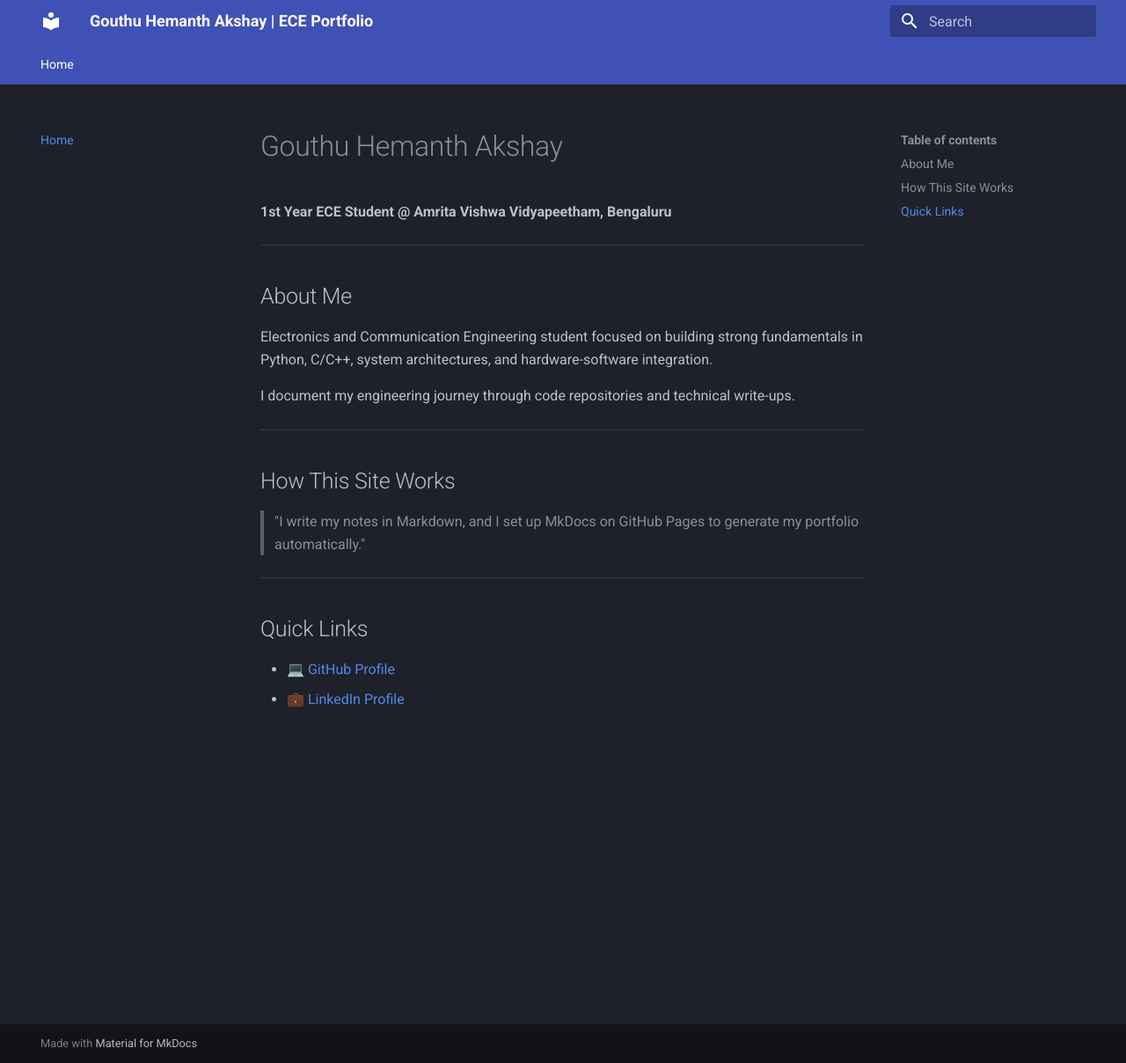
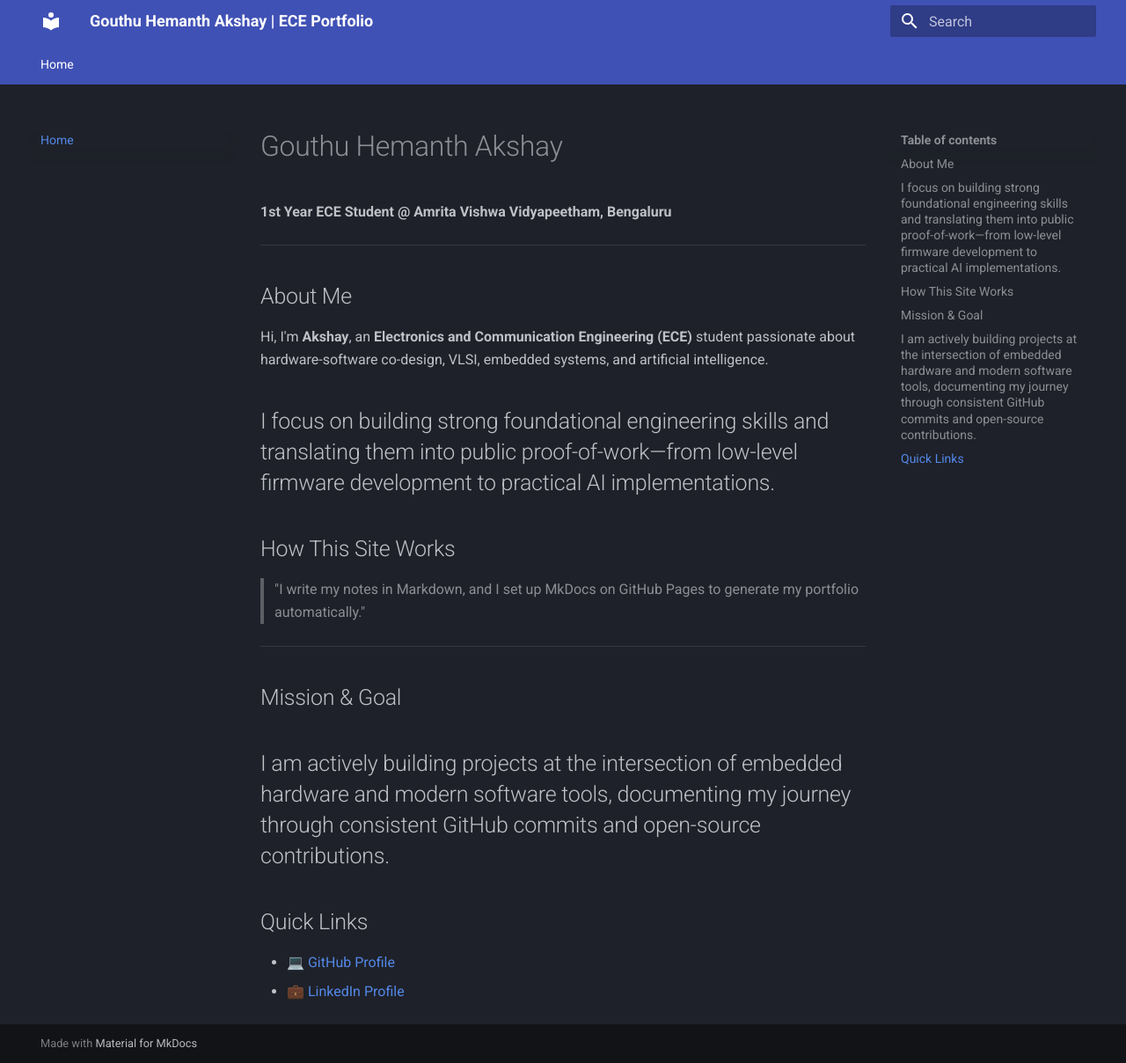
Before and after one commit to GHemanthAkshay/GHemanthAkshay.github.io, an MkDocs documentation site: the page built from docs/index.md, in a window 1280 px wide and 1208 px high. Shown: the whole window at 88% size. Built offline with MkDocs 1.6.1 and Material for MkDocs 9.7.7, drawn with Linux system fonts in a browser that asks for light colours.

Commit message:
Update index.md

```diff
--- a/docs/index.md
+++ b/docs/index.md
@@ -5,16 +5,19 @@
 ---
 
 ## About Me
-Electronics and Communication Engineering student focused on building strong fundamentals in Python, C/C++, system architectures, and hardware-software integration.
+Hi, I'm **Akshay**, an **Electronics and Communication Engineering (ECE)** student passionate about hardware-software co-design, VLSI, embedded systems, and artificial intelligence.
 
-I document my engineering journey through code repositories and technical write-ups.
-
+I focus on building strong foundational engineering skills and translating them into public proof-of-work—from low-level firmware development to practical AI implementations.
 ---
 
 ## How This Site Works
 > "I write my notes in Markdown, and I set up MkDocs on GitHub Pages to generate my portfolio automatically."
 
 ---
+## Mission & Goal
+
+I am actively building projects at the intersection of embedded hardware and modern software tools, documenting my journey through consistent GitHub commits and open-source contributions.
+---
 
 ## Quick Links
 * 💻 [GitHub Profile](https://github.com/GHemanthAkshay)
```
